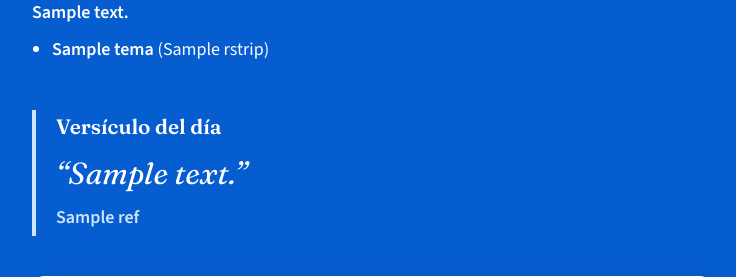
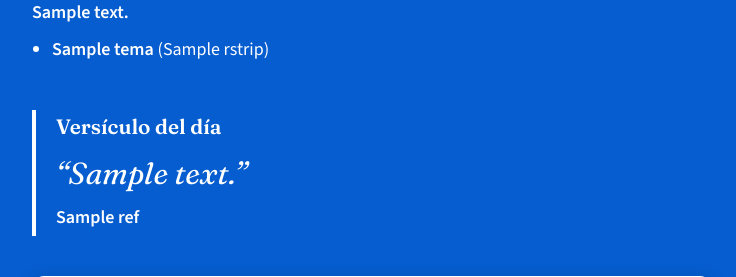
Before and after one commit to tian8boy-prog/cec-web, a Flask app: template templates/index.html in a window 1280 px wide. Shown: the part 341-618 px from the top of the page, without its empty margins (268-1004 px from the left). Run offline with Flask 3, Linux system fonts and the light colour scheme; the template is opened without the code that fills it: most values are stand-ins (such as "Sample title", 1, 10 or a date in 2020); parts of the project's set-up code (start-up, migrations or seed data) failed here and were passed over.

Commit message:
Update style.css

```diff
--- a/static/style.css
+++ b/static/style.css
@@ -1,7 +1,7 @@
 :root{
   --fondo:#065dcf;            /* azul de la página */
   --texto:#ffffff; --texto-suave:#dbe8fb;
-  --acento:#cfe4ff;           /* celeste claro para detalles */
+  --acento:#ffffff;           /* blanco para detalles */
   --tarjeta:#ffffff; --tinta:#10244a; --azul:#065dcf;
 }
 *{box-sizing:border-box}
```
